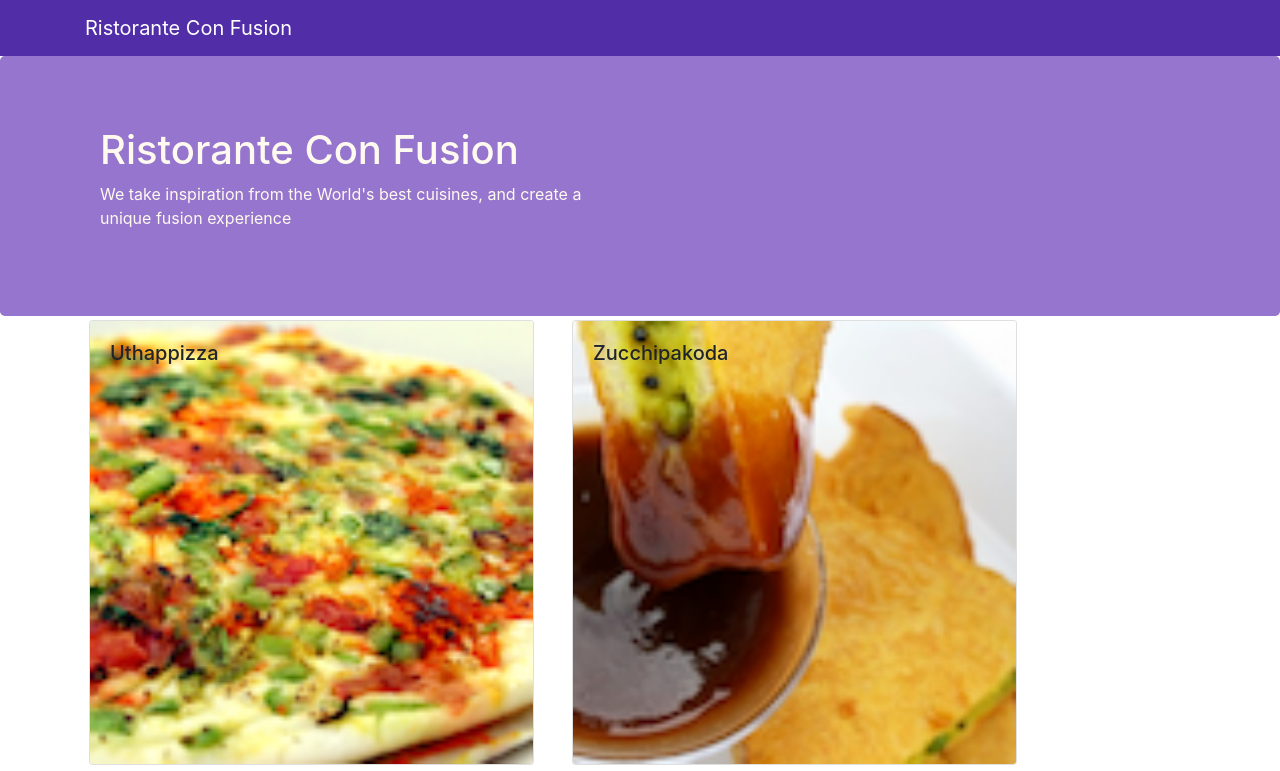
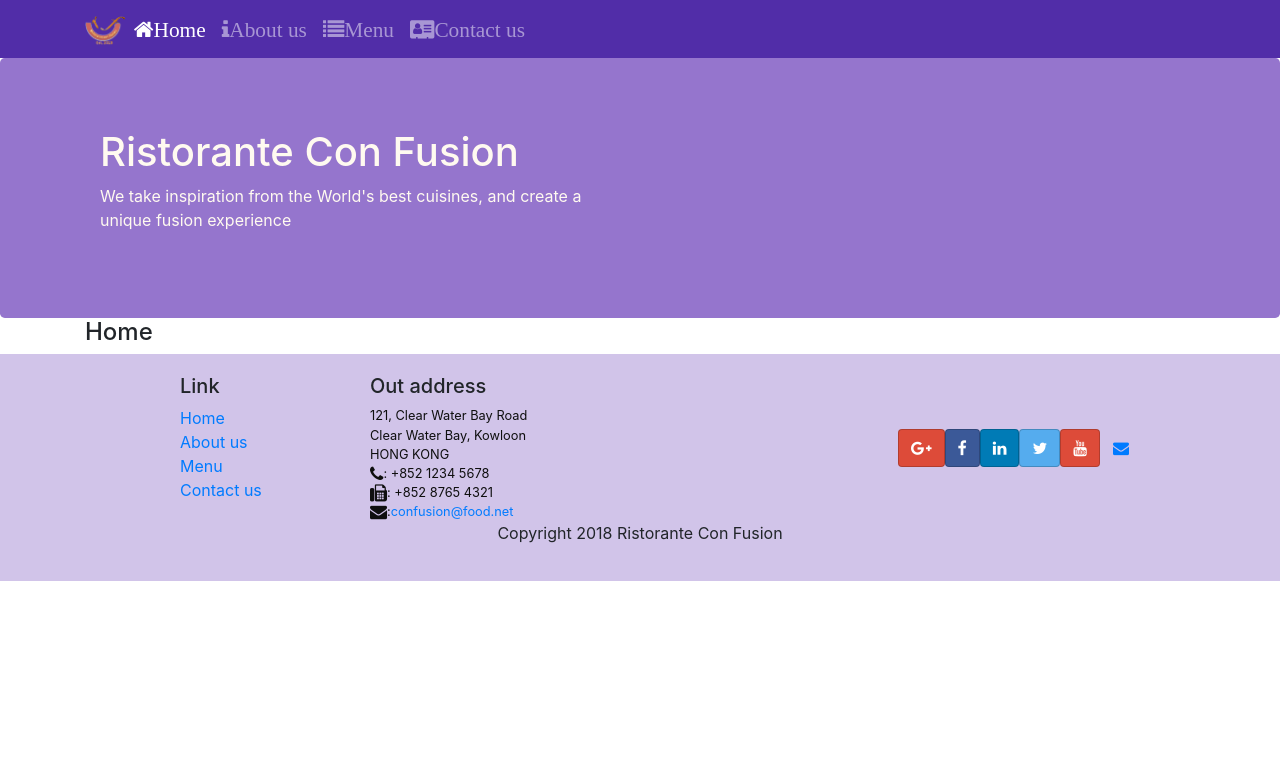
Before and after one commit to Bistro-U/ReactWorkshop, a React (Create React App) app: page /home in a window 1280 px wide. Shown: the top 771 px of the page. Built offline with nearby package versions, Linux system fonts and the light colour scheme.

Commit message:
React Router

```diff
--- a/package.json
+++ b/package.json
@@ -13,7 +13,7 @@
     "popper.js": "^1.16.1",
     "react": "^18.2.0",
     "react-dom": "^18.2.0",
-    "react-router-dom": "^6.3.0",
+    "react-router-dom": "^4.2.2",
     "react-scripts": "5.0.1",
     "reactstrap": "^5.0.0",
     "web-vitals": "^2.1.4"
--- a/src/App.js
+++ b/src/App.js
@@ -2,16 +2,17 @@
 import "bootstrap/dist/css/bootstrap.min.css";
 import "./App.css";
 import Main from "./components/MainComponent";
+import { BrowserRouter } from "react-router-dom";
 
 class App extends Component {
-  constructor(props) {
-    super(props);
-  }
+
   render() {
     return (
-      <div className="App">
-        <Main/>
-      </div>
+      <BrowserRouter>
+        <div className="App">
+          <Main />
+        </div></BrowserRouter>
+
     );
   }
 }
--- a/src/components/FooterComponent.js
+++ b/src/components/FooterComponent.js
@@ -1,4 +1,5 @@
 import React from "react";
+import { Link } from "react-router-dom";
 
 function Footer(props) {
     return (
@@ -8,10 +9,10 @@
                     <div className="col-4 offset-1 col-sm-2">
                         <h5>Link</h5>
                         <ul className="list-unstyled">
-                            <li><a href="#">Home</a></li>
-                            <li><a href="#">About</a></li>
-                            <li><a href="#">Menu</a></li>
-                            <li><a href="contactus.html">Contact</a></li>
+                            <li><Link to='/home'>Home</Link></li>
+                            <li><Link to='/aboutus'>About us</Link></li>
+                            <li><Link to='/menu'>Menu</Link></li>
+                            <li><Link to='/contactus'>Contact us</Link></li>
                         </ul>
                     </div>
                     <div className="col-7 col-sm-5">
--- a/src/components/HeaderComponent.js
+++ b/src/components/HeaderComponent.js
@@ -1,13 +1,41 @@
 import React, { Component } from "react";
-import { Jumbotron, Navbar, NavbarBrand } from "reactstrap";
+import { NavLink } from "react-router-dom";
+import { Collapse, Jumbotron, Nav, Navbar, NavbarBrand, NavbarToggler, NavItem } from "reactstrap";
 
 class Header extends Component {
+    constructor(props) {
+        super(props);
+        this.toggleNav = this.toggleNav.bind(this);
+        this.state = {
+            isNavOpen: false
+        }
+    }
+    toggleNav() {
+        this.setState({ isNavOpen: !this.state.isNavOpen });
+    }
     render() {
         return (
-            <React.Fragment>
-                <Navbar dark>
+            <div>
+                <Navbar dark expand="md">
                     <div className="container">
-                        <NavbarBrand href="/">Ristorante Con Fusion</NavbarBrand>
+                        <NavbarToggler onClick={this.toggleNav}/>
+                        <NavbarBrand className="mr-auto" href="/"><img src="assets/images/logo.png" height="30"/></NavbarBrand>
+                        <Collapse isOpen={this.state.isNavOpen} navbar>
+                            <Nav navbar>
+                                <NavItem>
+                                    <NavLink className="nav-link" to="/home"><span className="fa fa-home fa-lg">Home</span></NavLink>
+                                </NavItem>
+                                <NavItem>
+                                    <NavLink className="nav-link" to="/aboutus"><span className="fa fa-info fa-lg">About us</span></NavLink>
+                                </NavItem>
+                                <NavItem>
+                                    <NavLink className="nav-link" to="/menu"><span className="fa fa-list fa-lg">Menu</span></NavLink>
+                                </NavItem>
+                                <NavItem>
+                                    <NavLink className="nav-link" to="/contactus"><span className="fa fa-address-card fa-lg">Contact us</span></NavLink>
+                                </NavItem>
+                            </Nav>
+                        </Collapse>
                     </div>
                 </Navbar>
                 <Jumbotron>
@@ -23,7 +51,7 @@
                         </div>
                     </div>
                 </Jumbotron>
-            </React.Fragment>
+            </div>
         );
     }
 }
--- /dev/null
+++ b/src/components/HomeComponent.js
@@ -0,0 +1,11 @@
+import React from 'react';
+
+function Home(props) {
+    return (
+        <div className="container">
+            <h4>Home</h4>
+        </div>
+    );
+}
+
+export default Home;
--- a/src/components/MainComponent.js
+++ b/src/components/MainComponent.js
@@ -1,9 +1,10 @@
 import React, { Component } from "react";
-import { Navbar, NavbarBrand } from "reactstrap";
+import { Redirect, Route, Switch } from "react-router-dom";
 import { DISHES } from "../shared/dish";
 import DishDetail from "./DishdetailComponent";
 import Footer from "./FooterComponent";
 import Header from "./HeaderComponent";
+import Home from "./HomeComponent";
 import Menu from "./MenuComponent";
 
 class Main extends Component {
@@ -11,18 +12,26 @@
     super(props);
     this.state = {
       dishes: DISHES,
-      selectedDish: null,
+      // selectedDish: null,
     };
   }
-  onDishSelect(dishId) {
-    this.setState({ selectedDish: dishId });
-  }
+  // onDishSelect(dishId) {
+  //   this.setState({ selectedDish: dishId });
+  // }
   render() {
+    const HomePage = () => {
+      return (<Home />);
+    }
     return (
       <div>
         <Header />
-        <Menu dishes={this.state.dishes} onClick={(dishId) => this.onDishSelect(dishId)} />
-        <DishDetail dish={this.state.dishes.filter((dish) => dish.id === this.state.selectedDish)[0]} />
+        {/* <Menu dishes={this.state.dishes} onClick={(dishId) => this.onDishSelect(dishId)} />
+        <DishDetail dish={this.state.dishes.filter((dish) => dish.id === this.state.selectedDish)[0]} /> */}
+        <Switch>
+          <Route path='/home' component={HomePage}/>
+          <Route path='/menu' component={() => <Menu dishes={this.state.dishes}/>}/>
+          <Redirect to="/home"/>
+        </Switch>
         <Footer />
       </div>
     );
```
Also changed, not shown: 1 other file (tests, documents, lock files or other folders).
